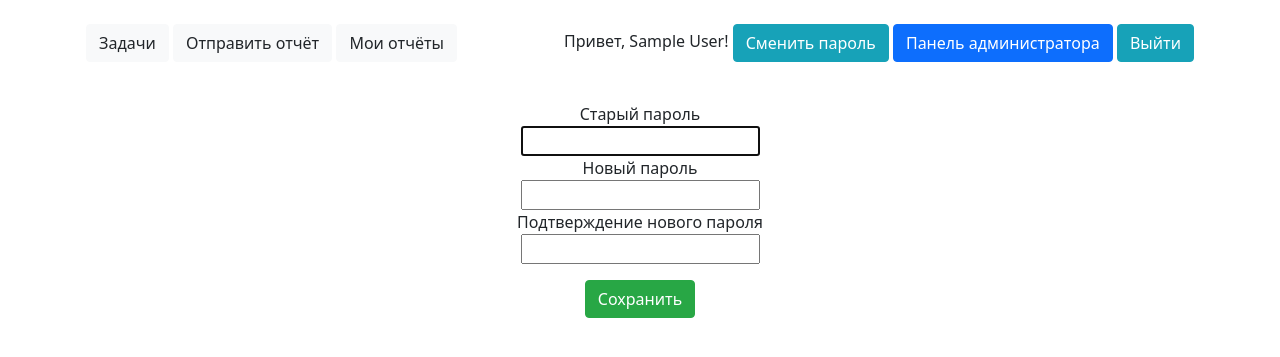
After one commit to artrey/reports-generator, a Django app: page /password-change/ in a window 1280 px wide. The commit adds this page. Shown: the top 357 px of the page. Run offline with Django 3.2, Linux system fonts and the light colour scheme; the visitor is signed in with stand-in values (Sample User, id 1); some libraries are stand-ins or nearby versions.

Commit message:
Added ability to change password

```diff
--- a/report/templates/report/base.html
+++ b/report/templates/report/base.html
@@ -5,6 +5,14 @@
         .nav {
             margin-top: 1em;
             margin-bottom: 2em;
+        }
+
+        .alert-danger {
+            margin: 1em;
+        }
+
+        .alert-danger > ul {
+            margin: 0;
         }
     </style>
 {% endblock %}
@@ -20,8 +28,9 @@
             <span>
                 Привет, {{ user.get_full_name }}!
             </span>
+            <a href="{% url 'password-change' %}" class="btn btn-info">Сменить пароль</a>
             {% if user.is_superuser %}
-                <a href="/admin/" class="btn btn-primary">Панель администратора</a>
+                <a href="{% url 'admin:index' %}" class="btn btn-primary">Панель администратора</a>
             {% endif %}
             <a href="{% url 'logout' %}" class="btn btn-info">Выйти</a>
         </div>
--- /dev/null
+++ b/report/templates/report/password_change.html
@@ -0,0 +1,17 @@
+{% extends 'report/base.html' %}
+
+{% block title %}Сменить пароль{% endblock title %}
+
+{% block report %}
+    <div class="row justify-content-center">
+        <form action="{% url 'password-change' %}" method="post" class="text-center">
+            {% csrf_token %}
+
+            {% include 'report/form_element.html' with field_id='id_old_password' field_label='Старый пароль' field=form.old_password %}
+            {% include 'report/form_element.html' with field_id='id_new_password1' field_label='Новый пароль' field=form.new_password1 %}
+            {% include 'report/form_element.html' with field_id='id_new_password2' field_label='Подтверждение нового пароля' field=form.new_password2 %}
+
+            <button class="btn btn-success mt-3 self-align-center" type="submit">Сохранить</button>
+        </form>
+    </div>
+{% endblock %}
--- a/report/templates/report/send_report.html
+++ b/report/templates/report/send_report.html
@@ -1,7 +1,7 @@
 {% extends 'report/base.html' %}
 
 {% block style %}
-    {{ super }}
+    {{ block.super }}
     <style>
         #id_task {
             max-width: 100%;
--- a/reports_generator/urls.py
+++ b/reports_generator/urls.py
@@ -17,7 +17,7 @@ from django.conf import settings
 from django.conf.urls.static import static
 from django.contrib import admin
 from django.urls import path, reverse_lazy, include
-from django.contrib.auth.views import LoginView, LogoutView
+from django.contrib.auth.views import LoginView, LogoutView, PasswordChangeView
 
 from report.urls import urls
 
@@ -26,5 +26,9 @@ urlpatterns = [
     path('admin/', admin.site.urls),
     path('login/', LoginView.as_view(template_name='auth/login.html'), name='login'),
     path('logout/', LogoutView.as_view(next_page=reverse_lazy('login')), name='logout'),
+    path('password-change/', PasswordChangeView.as_view(
+        success_url=reverse_lazy('send_report'),
+        template_name='report/password_change.html'
+    ), name='password-change'),
     path('ckeditor/', include('ckeditor_uploader.urls')),
 ] + static(settings.MEDIA_URL, document_root=settings.MEDIA_ROOT)
```
